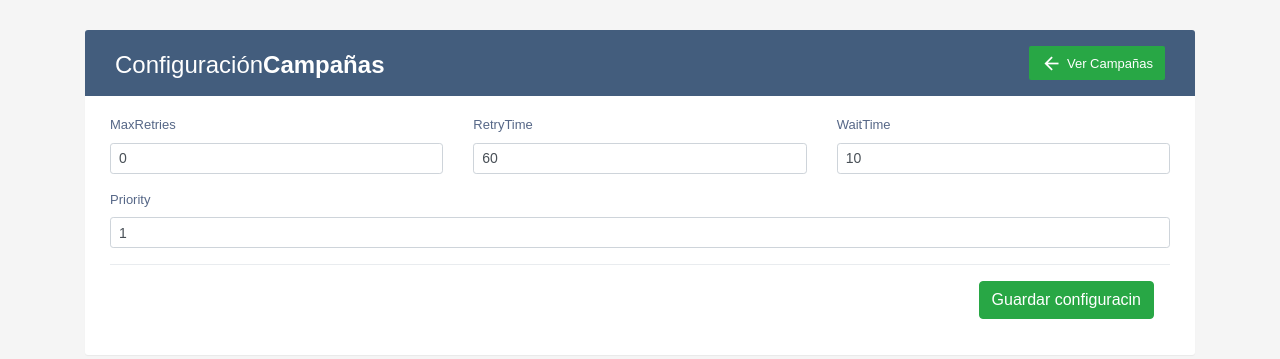
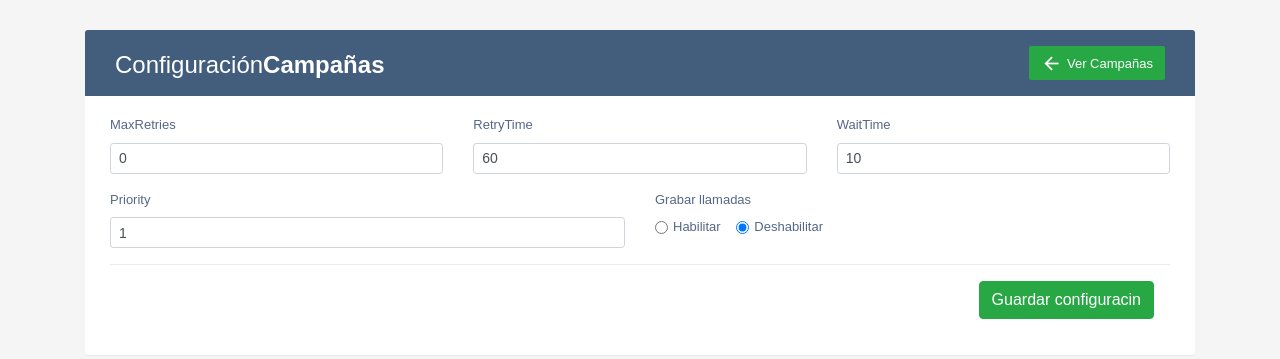
Before and after one commit to SamDeimos/autodialer, a PHP site: page /settings.php in a window 1280 px wide. Shown: the top 359 px of the page. Run offline with PHP 8.4, Linux system fonts and the light colour scheme; data comes from the database, SQL or seed files in the repository; data that the repository does not hold is empty; some web fonts are replaced.

Commit message:
Version 1.2.1 - activar/desactivar Grabar llamdas

```diff
--- a/settings.php
+++ b/settings.php
@@ -38,6 +38,7 @@ require_once ('conexion.php');
             <br>
 				<form name="save_settings" id="save_settings">
 						<div class="row">
+							<input type="hidden" value="1" name="id_setting" id="id_setting">
 							<div class="form-group col-4">
 									<label>MaxRetries</label>
 									<input type="text" name="maxretries" id="maxretries" class="form-control form-control-sm" value="<?php echo $resultsettings['MaxRetries'] ?>" required>
@@ -52,9 +53,24 @@ require_once ('conexion.php');
 							</div>
                         </div>
                         <div class="row">
-							<div class=" form-group col-12">
+							<div class="form-group col-6">
 									<label>Priority</label>
 									<input type="text" name="priority" id="priority" class="form-control form-control-sm" value="<?php echo $resultsettings['Priority'] ?>" required>
+							</div>
+							<div class="form-group col-6">
+								<label>Grabar llamadas</label><br>
+								<div class="form-check form-check-inline">
+									<input class="form-check-input" type="radio" value="1" name="grabar" id="grabar" <?php echo ($resultsettings['Recording'] == 1) ? 'checked' : '' ?>>
+									<label class="form-check-label" for="defaultCheck1">
+										Habilitar
+									</label>
+								</div>
+								<div class="form-check form-check-inline">
+									<input class="form-check-input" type="radio" value="0" name="grabar" id="grabar" <?php echo ($resultsettings['Recording'] == 0) ? 'checked' : '' ?>>
+									<label class="form-check-label" for="defaultCheck1">
+										Deshabilitar
+									</label>
+								</div>
 							</div>
                         </div>
                     <div class="modal-footer">
--- a/src/ajax/save_camp.php
+++ b/src/ajax/save_camp.php
@@ -81,7 +81,7 @@ if (empty($_POST['name'])){
 					$option2=4;
 					$number = $prefix_callerid . $prefix . $data[$numero];
                     conecta('autodialer');
-                    $sql="INSERT INTO calloutnumeros(campana,telefono,nombre,cedula,option1,option2,callid,respuesta,duration) VALUE ('".$camp_id."','".$data[$numero]."','".$data[$nombre]."','".$data[$cedula]."','".$data[$option1]."','".$data[$option2]."','$number','','0')";
+                    $sql="INSERT INTO calloutnumeros(campana,telefono,nombre,cedula,option1,option2,callid,respuesta) VALUE ('".$camp_id."','".$data[$numero]."','".$data[$nombre]."','".$data[$cedula]."','".$data[$option1]."','".$data[$option2]."','$number','')";
                     $query = mysql_query($sql) or die(mysql_error());
                 }	//Fin del While
             }
```
Also changed, not shown: install/agi-bin/calificar.php (+25 -7 lines), src/ajax/save_settings.php (+4 -9 lines).
